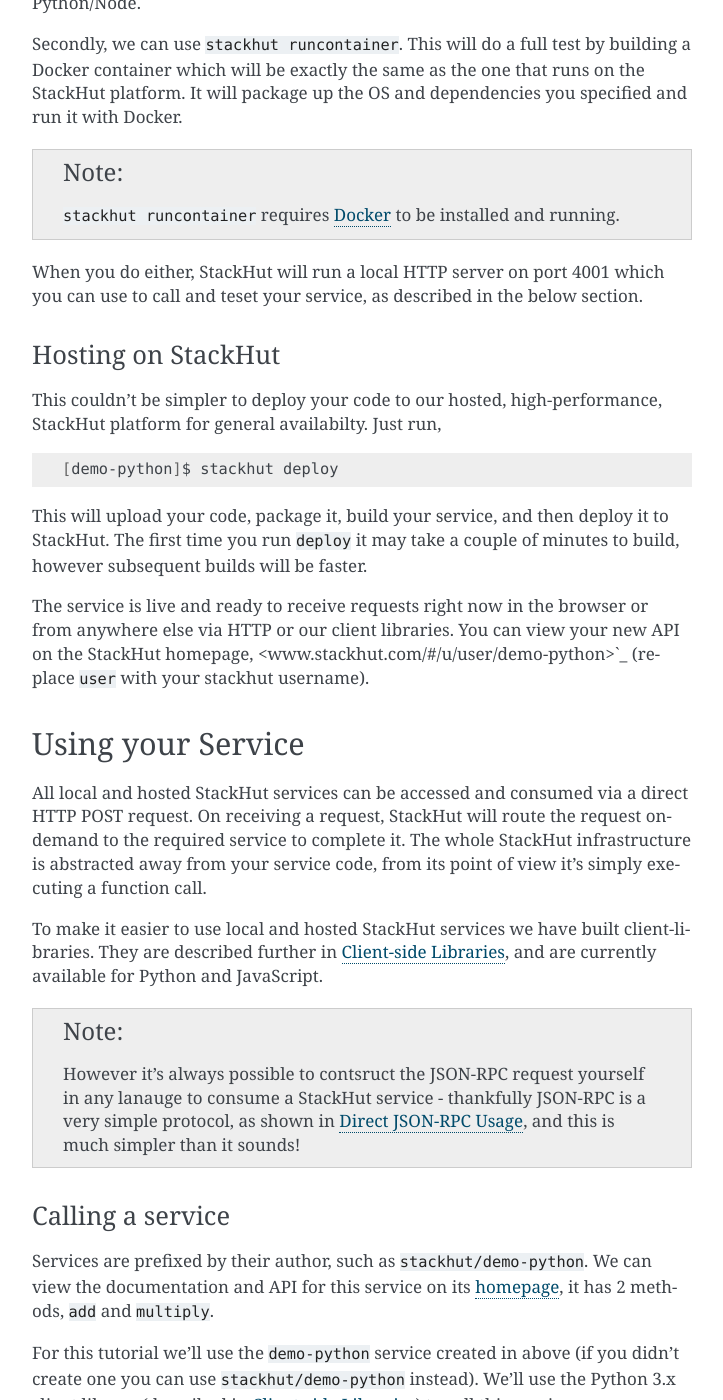
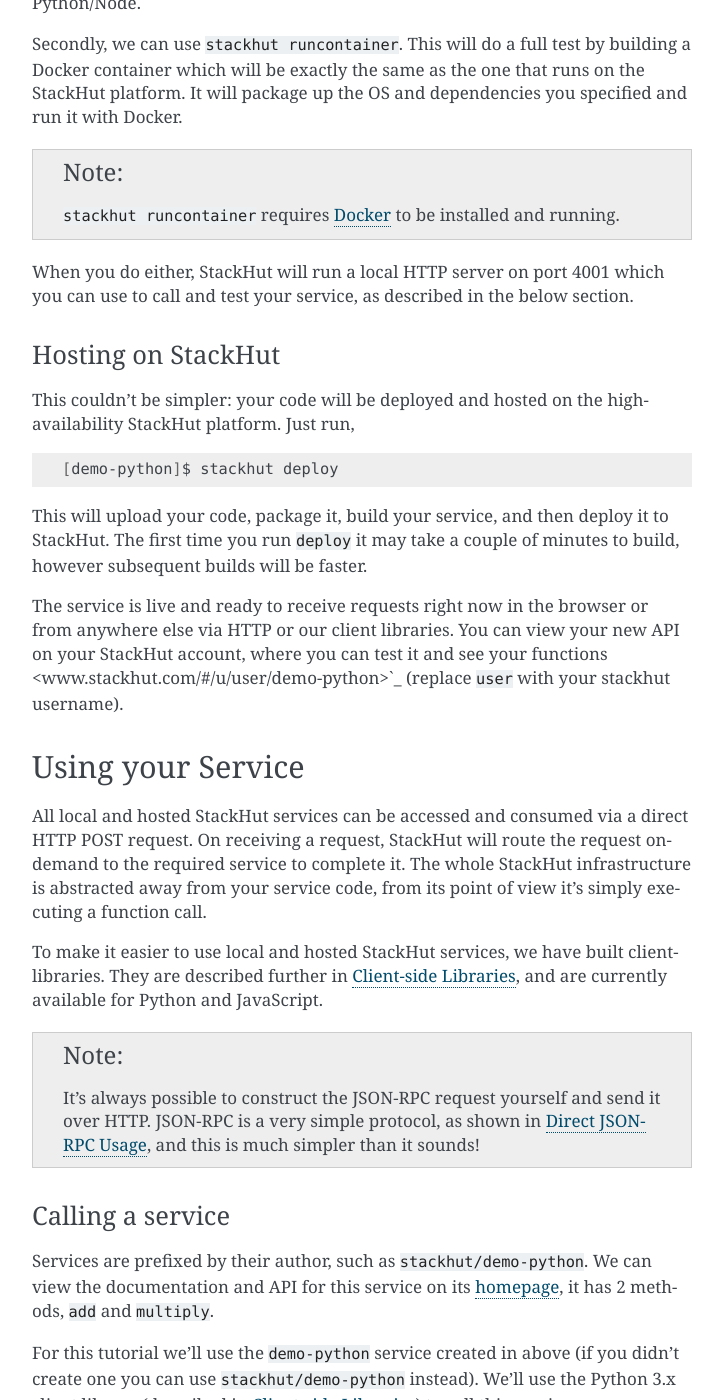
Before and after one commit to nstack/stackhut, a Sphinx documentation site: the page built from docs/getting_started/tutorial.rst, in a window 1280 px wide and 1400 px high, scrolled down 3669 px. Shown: the whole window, without its empty margins (388-1111 px from the left). Built offline with Sphinx 7.4.7, drawn with Linux system fonts in a browser that asks for light colours; pages that are not in the unit, such as notebooks, are missing from menus; some of the changed text lies outside the part shown.

Commit message:
Update tutorial.rst

```diff
--- a/docs/getting_started/tutorial.rst
+++ b/docs/getting_started/tutorial.rst
@@ -160,13 +160,13 @@
 
 .. note:: ``stackhut runcontainer`` requires `Docker <https://www.docker.com/>`_ to be installed and running.
 
-When you do either, StackHut will run a local HTTP server on port 4001 which you can use to call and teset your service, as described in the below section.
+When you do either, StackHut will run a local HTTP server on port 4001 which you can use to call and test your service, as described in the below section.
 
 
 Hosting on StackHut
 ^^^^^^^^^^^^^^^^^^^
 
-This couldn't be simpler to deploy your code to our hosted, high-performance, StackHut platform for general availabilty. Just run,
+This couldn't be simpler: your code will be deployed and hosted on the high-availability StackHut platform. Just run,
 
 .. code-block:: bash
 
@@ -175,7 +175,7 @@
 This will upload your code, package it, build your service, and then deploy it to StackHut. The first time you run ``deploy`` it may take a couple of minutes to build, however subsequent builds will be faster.
 
 The service is live and ready to receive requests right now in the browser or from anywhere else via HTTP or our client libraries.
-You can view your new API on the StackHut homepage,  <www.stackhut.com/#/u/user/demo-python>`_ (replace ``user`` with your stackhut username).
+You can view your new API on your StackHut account, where you can test it and see your functions <www.stackhut.com/#/u/user/demo-python>`_ (replace ``user`` with your stackhut username).
 
 
 Using your Service
@@ -186,9 +186,9 @@
 
 .. It can then be accessed locally or in the cloud via `JSON-RPC <http://www.jsonrpc.org/>`_ transported over a HTTP(S) POST request.
 
-To make it easier to use local and hosted StackHut services we have built client-libraries. They are described further in :ref:`using_client_libs`, and are currently available for Python and JavaScript.
+To make it easier to use local and hosted StackHut services, we have built client-libraries. They are described further in :ref:`using_client_libs`, and are currently available for Python and JavaScript.
 
-.. note:: However it's always possible to contsruct the JSON-RPC request yourself in any lanauge to consume a StackHut service - thankfully JSON-RPC is a very simple protocol, as shown in :ref:`using_json_rpc`, and this is much simpler than it sounds!
+.. note:: It's always possible to construct the JSON-RPC request yourself and send it over HTTP. JSON-RPC is a very simple protocol, as shown in :ref:`using_json_rpc`, and this is much simpler than it sounds!
 
 
 
```
Also changed, not shown: other parts of docs/getting_started/tutorial.rst (+1 -1 lines).
